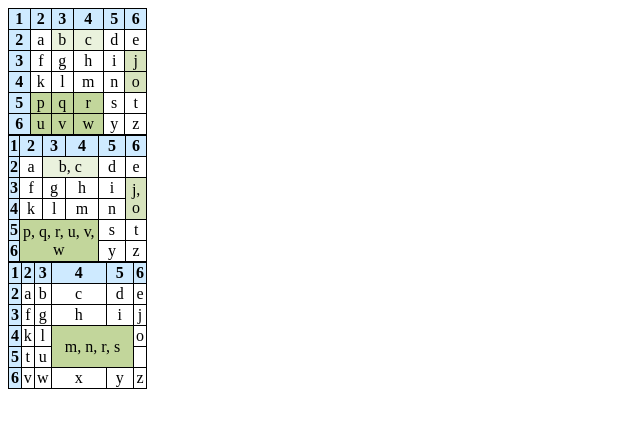
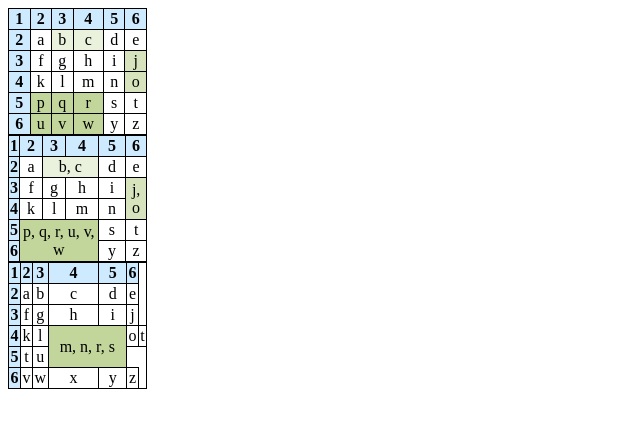
Before and after one commit to Happy-Gonga/Happy-Gonga.github.io, a plain HTML site: page index.html in a window 1280 px wide. Shown: the whole page, without its empty margins (0-640 px from the left). Drawn offline with Linux system fonts and the light colour scheme.

Commit message:
Update index.html

```diff
--- a/index.html
+++ b/index.html
@@ -88,7 +88,7 @@ td {
 <th class="color4">3</th> <td>f</td> <td>g</td> <td>h</td> <td>i</td> <td class="ciemniejszy">j</td>
  </tr>
 <tr> <tr>
-<th class="color4">4</th>  <td>k</td> <td>l</td> <td colspan="2" rowspan="2" class="color3">m, n, r, s</td> <td>o</td>
+<th class="color4">4</th>  <td>k</td> <td>l</td> <td colspan="2" rowspan="2" class="color3">m, n, r, s</td> <td>o</td>  <td>t</td>
 </tr>
 <tr>
 <th class="color4">5</th> <td>t</td> <td>u</td> </tr>
```
